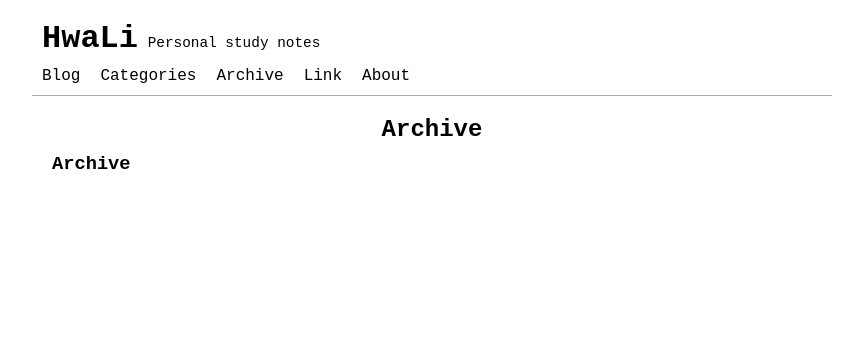
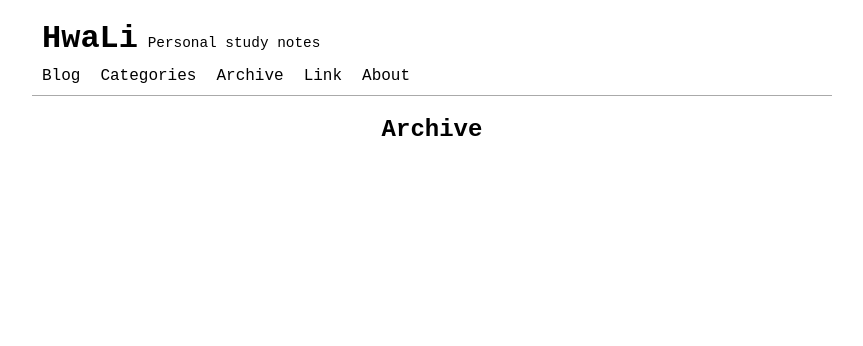
Before and after one commit to hualiy/hualiy.github.io, a Jekyll site: the page built from pages/archive.html, in a window 1280 px wide. Shown: the top 346 px of the page, without its empty margins (208-1071 px from the left). Built offline with Jekyll 4.4.1, drawn with Linux system fonts in a browser that asks for light colours.

Commit message:
Update archive.html

```diff
--- a/pages/archive.html
+++ b/pages/archive.html
@@ -4,9 +4,6 @@ title: Archive
 permalink: /archive
 ---
  <article class="container-page">
-  <div class="category-title">
-    <h1>{{ page.title }}</h1>
-  </div>
   <ul class="category-list">
   {% for post in page.posts %}
     <li><span>{{ post.date | date: "%b %e, %Y" }}: </span><a href="{{ post.url }}">{{ post.title }}</a></li>
```
